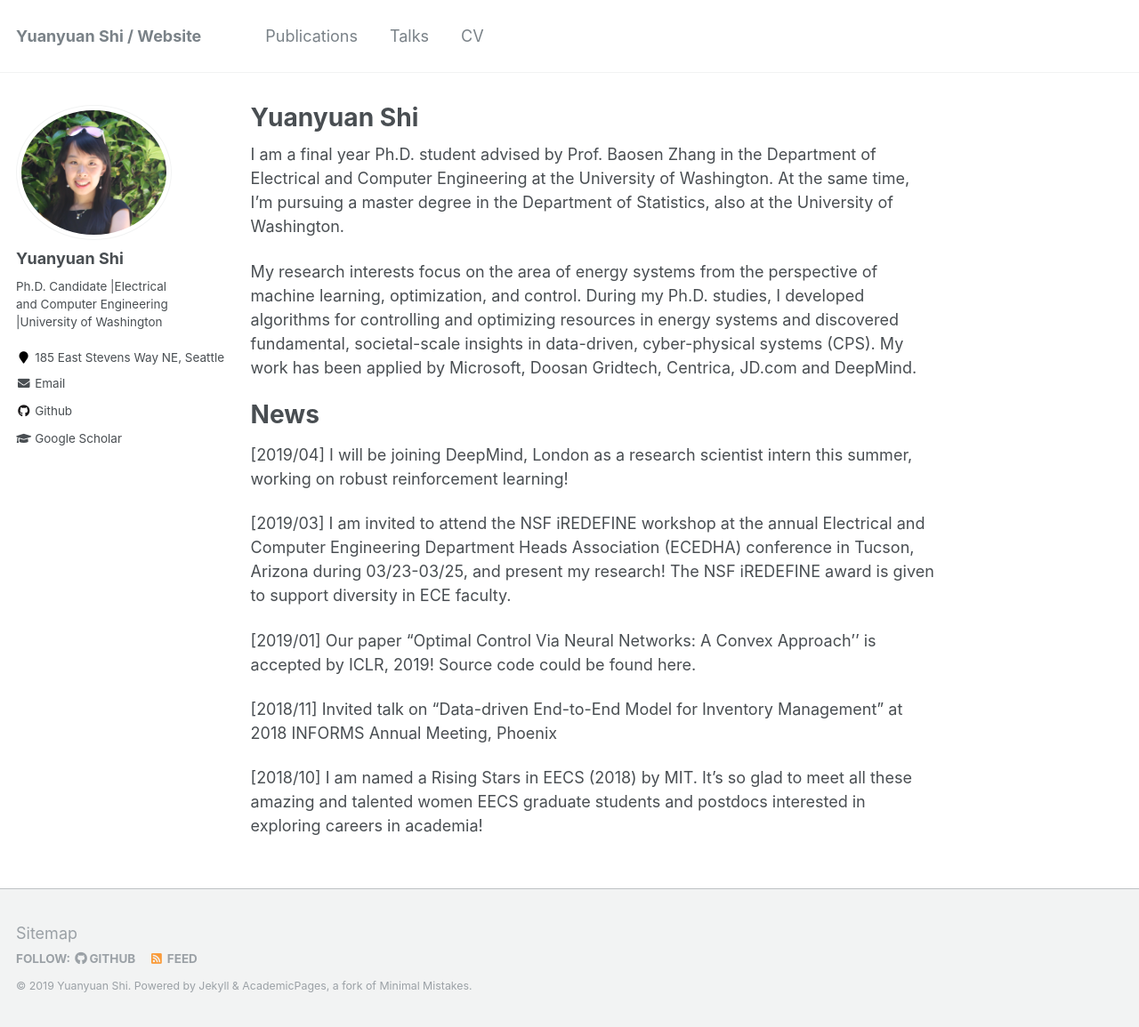
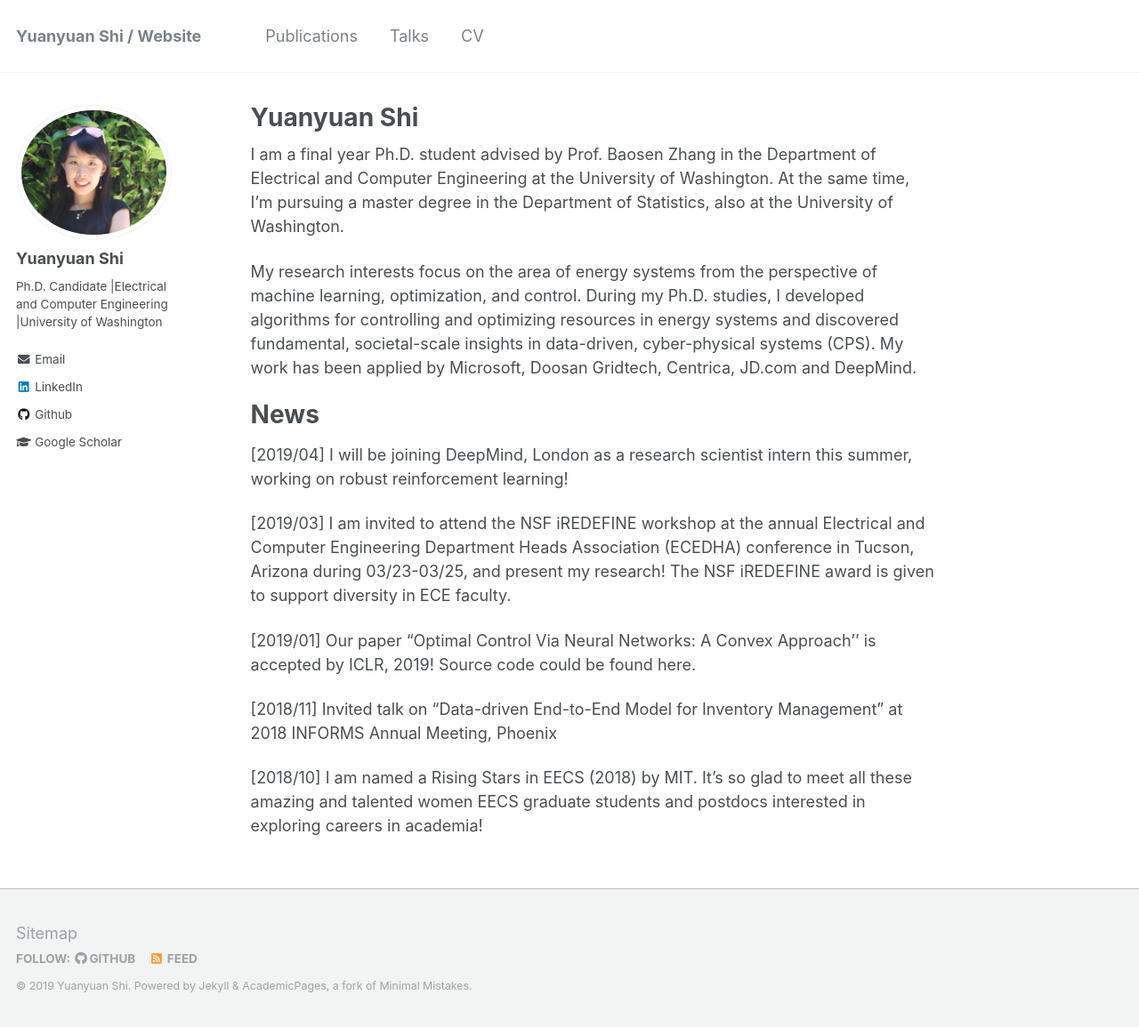
Before and after one commit to Yuanyuan-Shi/website, a Jekyll site: the page built from _pages/about.md, in a window 1280 px wide and 1155 px high. Shown: the whole window at 89% size. Built offline with Jekyll 4.4.1, drawn with Linux system fonts in a browser that asks for light colours.

Commit message:
change about me

```diff
--- a/_config.yml
+++ b/_config.yml
@@ -83,7 +83,7 @@ author:
   name             : "Yuanyuan Shi"
   avatar           : "profile.png"
   bio              : "Ph.D. Candidate |Electrical and Computer Engineering |University of Washington"
-  location         : "185 East Stevens Way NE, Seattle"
+  location         : #"185 East Stevens Way NE, Seattle"
   employer         :
   pubmed           : # "https://www.ncbi.nlm.nih.gov/pubmed/?term=john+snow"
   googlescholar    : "https://scholar.google.com/citations?user=XkrVZrwAAAAJ&hl=en"
@@ -102,7 +102,7 @@ author:
   instagram        :
   impactstory      : #"https://profiles.impactstory.org/u/xxxx-xxxx-xxxx-xxxx"
   lastfm           :
-  linkedin         :
+  linkedin         : "https://www.linkedin.com/in/yuanyuan-shi-bb734210a"
   orcid            : #"http://orcid.org/yourorcidurl"
   pinterest        :
   soundcloud       :
```
